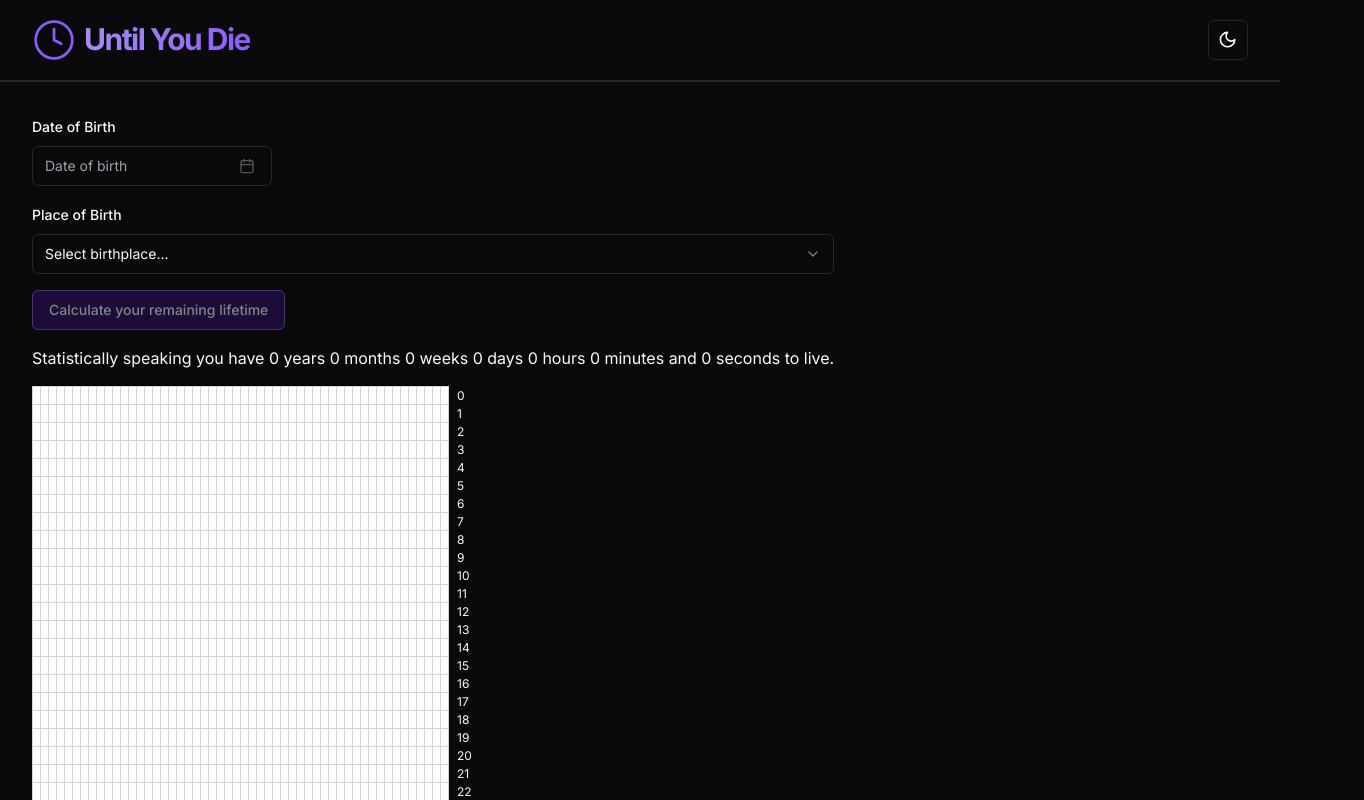
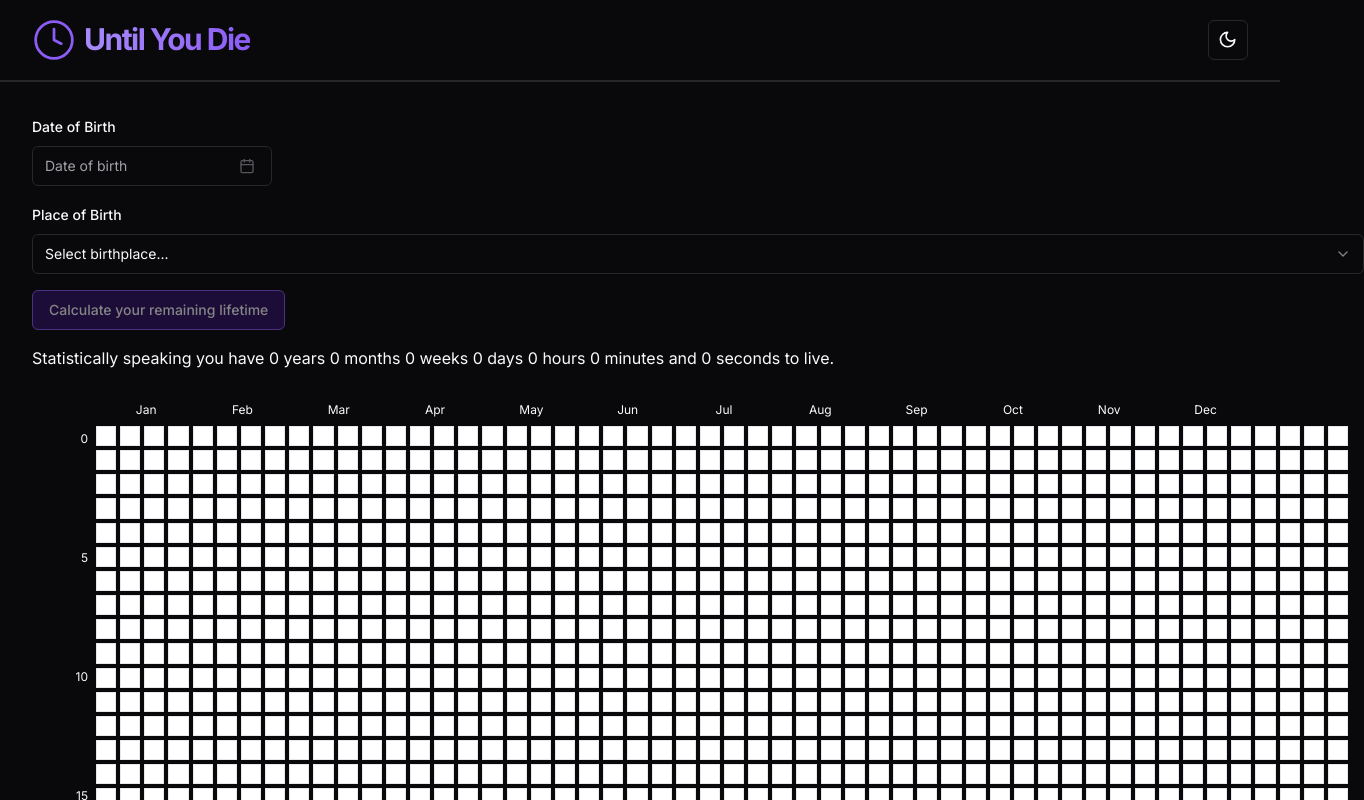
Before and after one commit to schufot/until-you-die, a Next.js app in the folder until-you-die/: page / in a window 1280 px wide. Shown: the top 800 px of the page, 1364 px wide, since content can reach past the window. Built offline with nearby package versions, Linux system fonts and the light colour scheme.

Commit message:
fix: grid instead of table, spacing

```diff
--- a/until-you-die/components/WeeksTable.tsx
+++ b/until-you-die/components/WeeksTable.tsx
@@ -1,6 +1,5 @@
 import { useUntilYouDieStore } from "@/app/store";
 import React, { useState, useEffect } from "react";
-
 const WEEKS_IN_YEAR = 52;
 const YEARS_TO_SHOW = 90;
 
@@ -24,28 +23,50 @@ function WeeksTable() {
   const weeksSinceBirth = birthDate ? getWeeksSinceBirth(birthDate) : 0;
 
   return (
-    <div className="overflow-x-auto">
-      <table className="w-full border-collapse">
-        <tbody>
-          {Array.from({ length: YEARS_TO_SHOW }, (_, year) => (
-            <tr key={year}>
-              {Array.from({ length: WEEKS_IN_YEAR }, (_, week) => {
-                const weekNumber = year * WEEKS_IN_YEAR + week;
-                const isLived = weekNumber < weeksSinceBirth;
-                return (
-                  <td
-                    key={week}
-                    className={`w-2 h-2 border border-gray-300 ${
-                      isLived ? "bg-violet-500" : "bg-white"
-                    }`}
-                  />
-                );
-              })}
-              <td className="pl-2 text-xs">{year}</td>
-            </tr>
+    <div className="p-4 w-full overflow-x-auto">
+      <div className="flex min-w-[1300px]">
+        {" "}
+        {/* Minimum width to ensure proper display */}
+        <div className="w-12"></div>
+        <div className="flex-1 ml-1">
+          <div className="grid grid-cols-[repeat(52,_minmax(0,_1fr))] gap-x-1 mb-2">
+            {Array.from({ length: 12 }, (_, month) => (
+              <div key={month} className="col-span-4 text-xs text-center">
+                {new Date(0, month).toLocaleString("default", {
+                  month: "short",
+                })}
+              </div>
+            ))}
+          </div>
+        </div>
+      </div>
+      <div className="flex min-w-[1300px]">
+        {" "}
+        {/* Minimum width to ensure proper display */}
+        <div className="flex flex-col justify-between pr-2 w-12">
+          {Array.from({ length: YEARS_TO_SHOW / 5 + 1 }, (_, i) => (
+            <span
+              key={i}
+              className="text-xs text-right h-[26px] flex items-center justify-end"
+            >
+              {i * 5}
+            </span>
           ))}
-        </tbody>
-      </table>
+        </div>
+        <div className="flex-1 grid grid-cols-[repeat(52,_minmax(0,_1fr))] gap-1">
+          {Array.from({ length: YEARS_TO_SHOW * WEEKS_IN_YEAR }, (_, index) => {
+            const isLived = index < weeksSinceBirth;
+            return (
+              <div
+                key={index}
+                className={`aspect-square ${
+                  isLived ? "bg-violet-500" : "bg-white"
+                } border border-gray-200`}
+              ></div>
+            );
+          })}
+        </div>
+      </div>
     </div>
   );
 }
```
